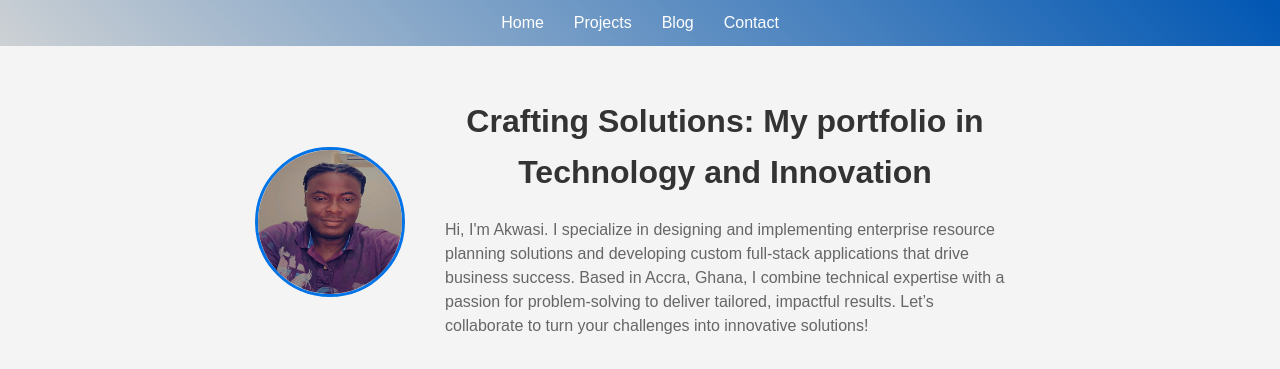
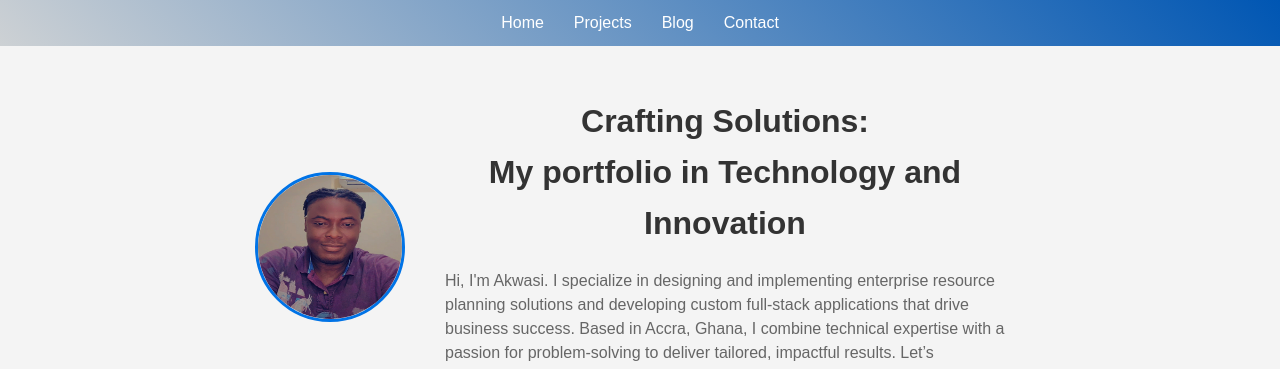
Before and after one commit to Akwasi-Adu/Portfolio, a plain HTML site: page index.html in a window 1280 px wide. Shown: the top 369 px of the page. Drawn offline with nearby package versions, Linux system fonts and the light colour scheme.

Commit message:
Update index.html
Broke homepage heading into 2 distinct lines

```diff
--- a/index.html
+++ b/index.html
@@ -36,7 +36,7 @@
             <div class="home-intro">
                 <img src="portfolio/images/Me2.jpg" alt="Picture of Akwasi Adu-Kyeremeh" class="profile-photo">
                 <div class="intro-text">
-                    <h1>Crafting Solutions: My portfolio in Technology and Innovation</h1>
+                    <h1>Crafting Solutions:<br /> My portfolio in Technology and Innovation</h1>
                     <p>Hi, I'm Akwasi. I specialize in designing and implementing enterprise resource planning solutions and developing custom full-stack applications that drive business success. Based in Accra, Ghana, I combine technical expertise with a passion for problem-solving to deliver tailored, impactful results. Let’s collaborate to turn your challenges into innovative solutions!</p>
                 </div>
             </div>
```
